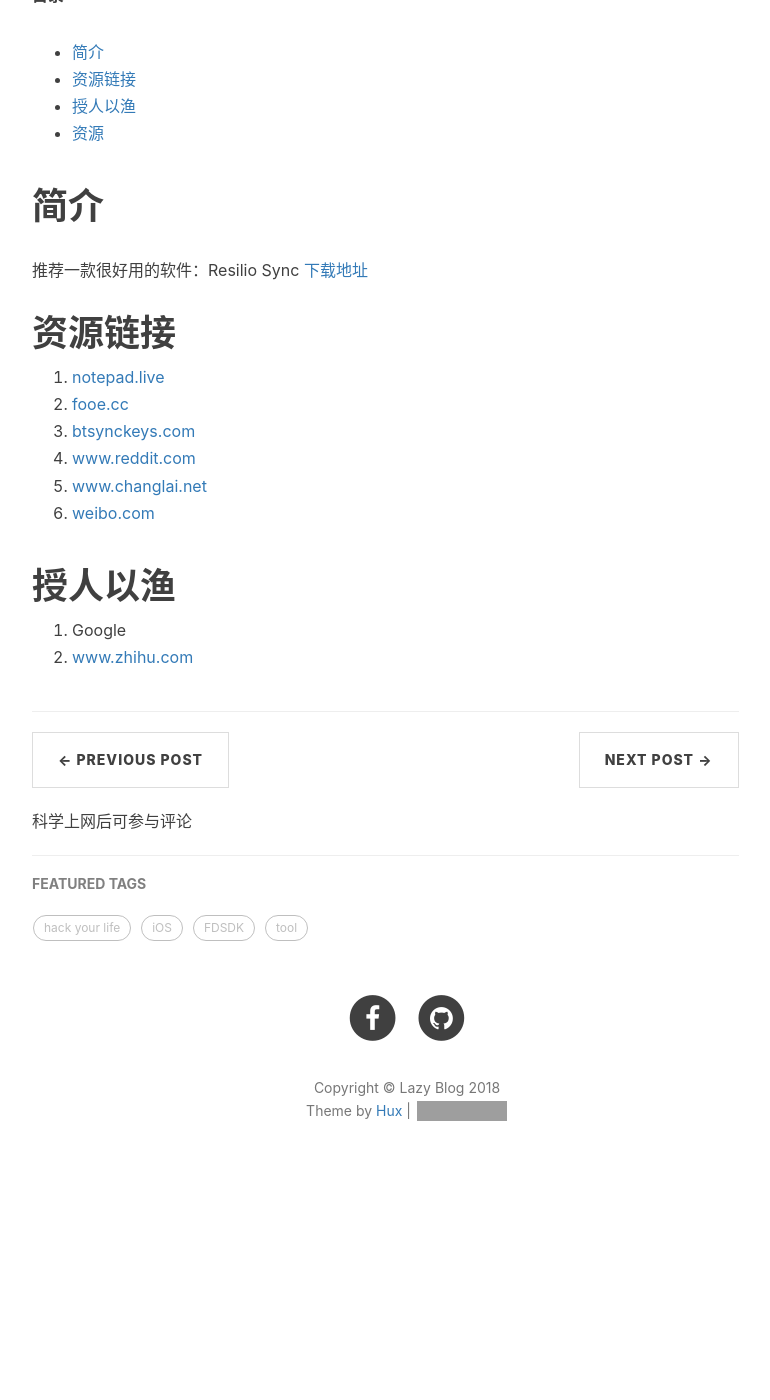
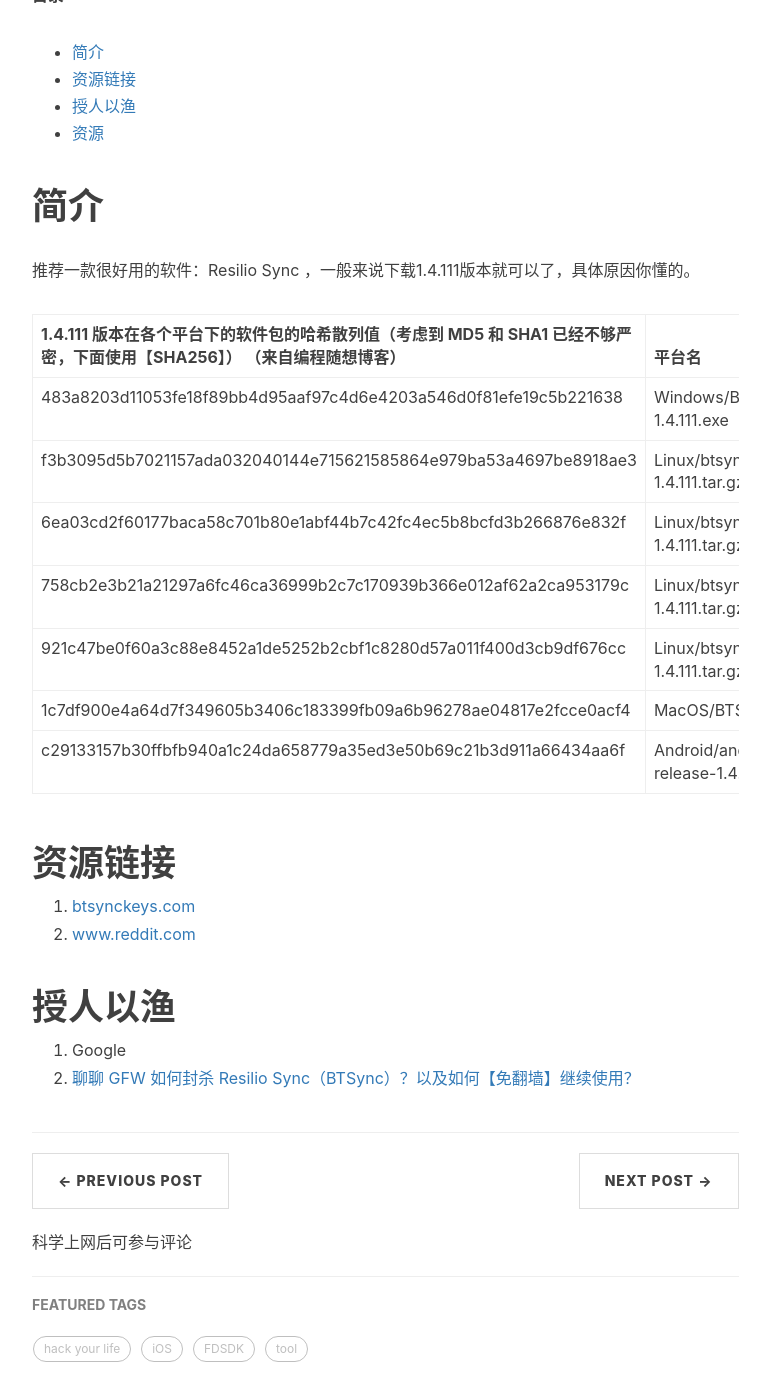
Before and after one commit to toolazytoname/toolazytoname.github.io, a Jekyll site: the page built from _posts/2016-11-05-Resilio-Sync.markdown, in a window 1280 px wide and 1400 px high, scrolled down 525 px. Shown: the whole window, without its empty margins (233-1003 px from the left). Built offline with Jekyll 4.4.1, drawn with Linux system fonts in a browser that asks for light colours; nearby versions of some CDN libraries; comment, search, counter and statistics services are not loaded; before the commit the page ends 1740 px from its top, so only the background shows below that; grey boxes are pictures that could not be loaded.

Commit message:
edit resiolio post

```diff
--- a/_posts/2016-11-05-Resilio-Sync.markdown
+++ b/_posts/2016-11-05-Resilio-Sync.markdown
@@ -17,21 +17,28 @@
 <a name="introduction"></a> 简介
 ===
 
-推荐一款很好用的软件：Resilio Sync  [下载地址](https://www.resilio.com)
+推荐一款很好用的软件：Resilio Sync ，一般来说下载1.4.111版本就可以了，具体原因你懂的。
+
+
+1.4.111 版本在各个平台下的软件包的哈希散列值（考虑到 MD5 和 SHA1 已经不够严密，下面使用【SHA256】） （来自编程随想博客）                                       | 平台名
+---------------------------------------------------------------- | --------------------------
+483a8203d11053fe18f89bb4d95aaf97c4d6e4203a546d0f81efe19c5b221638 | Windows/BTSync-1.4.111.exe
+f3b3095d5b7021157ada032040144e715621585864e979ba53a4697be8918ae3 | Linux/btsync_i386-1.4.111.tar.gz
+6ea03cd2f60177baca58c701b80e1abf44b7c42fc4ec5b8bcfd3b266876e832f | Linux/btsync_x64-1.4.111.tar.gz
+758cb2e3b21a21297a6fc46ca36999b2c7c170939b366e012af62a2ca953179c | Linux/btsync_glibc23_i386-1.4.111.tar.gz
+921c47be0f60a3c88e8452a1de5252b2cbf1c8280d57a011f400d3cb9df676cc | Linux/btsync_glibc23_x64-1.4.111.tar.gz
+1c7df900e4a64d7f349605b3406c183399fb09a6b96278ae04817e2fcce0acf4 | MacOS/BTSync-1.4.111.dmg
+c29133157b30ffbfb940a1c24da658779a35ed3e50b69c21b3d911a66434aa6f | Android/android-google-release-1.4.65.apk
 
 <a name="linkResources"></a>资源链接
 ===
 
-1. [notepad.live]( http://notepad.live/share/802e1fkeys)
-2. [fooe.cc](http://fooe.cc)
-3. [btsynckeys.com](http://btsynckeys.com)
-4. [www.reddit.com](https://www.reddit.com/r/BTsynckeys/)
-5. [www.changlai.net](http://www.changlai.net)
-6. [weibo.com](http://weibo.com/BitTorrentSync?is_all=1)
+1. [btsynckeys.com](http://btsynckeys.com)
+2. [www.reddit.com](https://www.reddit.com/r/BTsynckeys/)
 
 
 <a name="learnFishing"></a>授人以渔
 ===
 
 1. Google
-2. [www.zhihu.com](https://www.zhihu.com/question/21517918)
+2. [聊聊 GFW 如何封杀 Resilio Sync（BTSync）？以及如何【免翻墙】继续使用？](https://program-think.blogspot.com/2017/08/GFW-Resilio-Sync.html)
```
